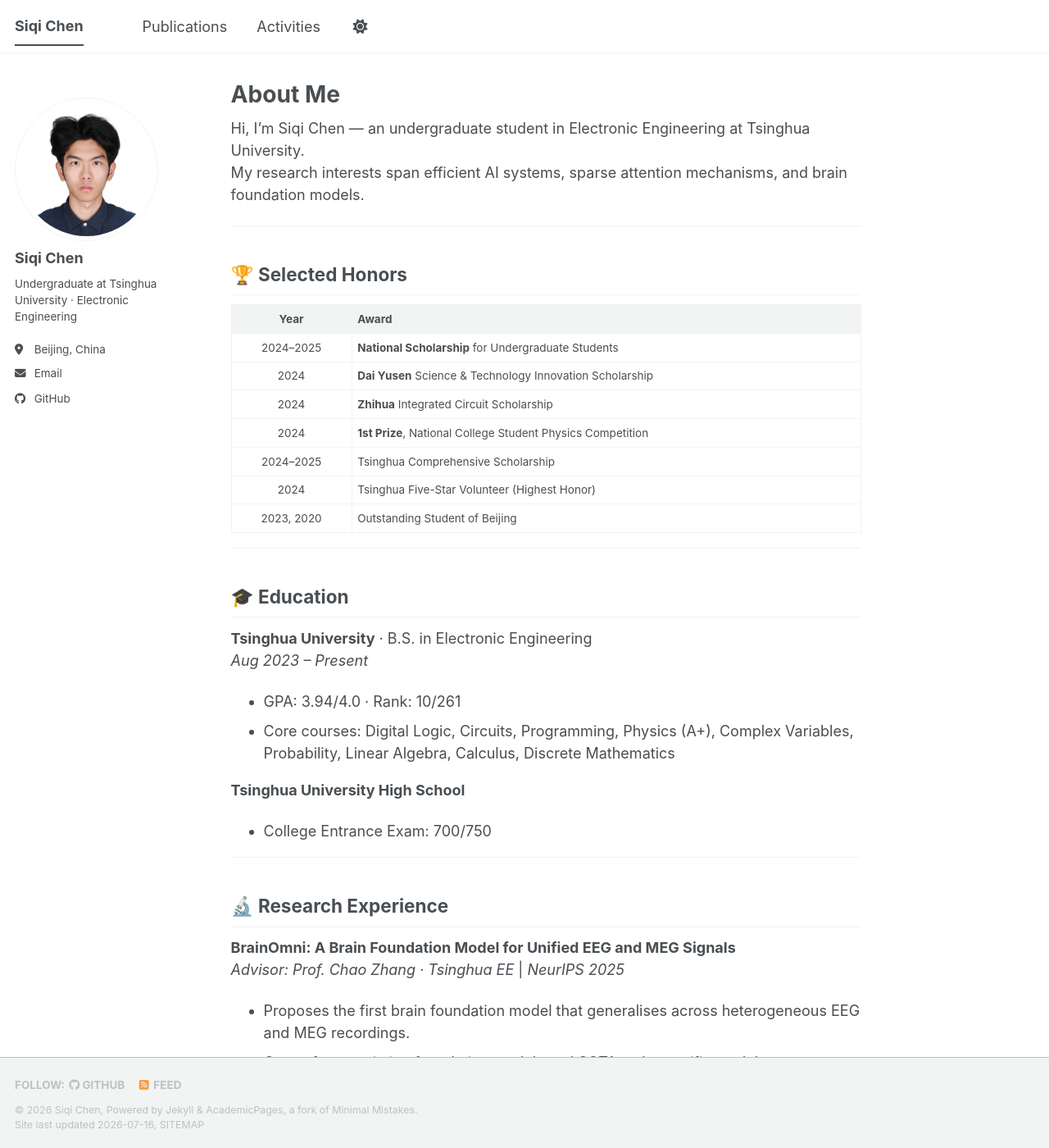
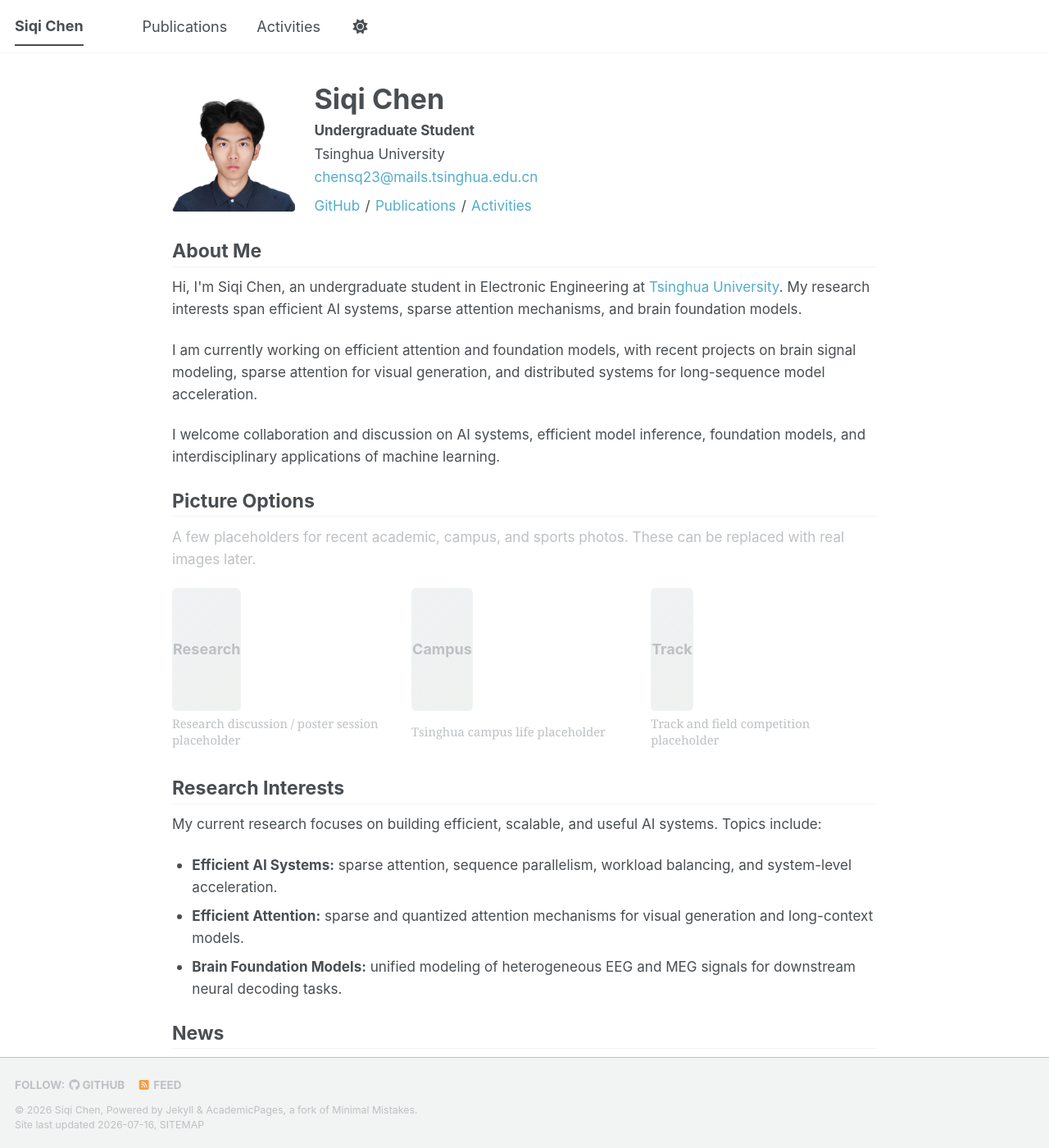
Before and after one commit to jamescsq47/jamescsq47.github.io, a Jekyll site: the page built from _pages/about.md, in a window 1280 px wide and 1400 px high. Shown: the whole window at 82% size. Built offline with Jekyll 4.4.1, drawn with Linux system fonts in a browser that asks for light colours; a script bundle is joined from its source files by our own code; library files that are not in the unit come from our copies; some of the changed text lies outside the part shown.

Commit message:
Revamp homepage layout

```diff
--- /dev/null
+++ b/_layouts/home.html
@@ -0,0 +1,15 @@
+---
+layout: default
+---
+
+{% include base_path %}
+
+<div id="main" class="home-main" role="main">
+  <article class="page home-page" itemscope itemtype="http://schema.org/CreativeWork">
+    <div class="page__inner-wrap">
+      <section class="page__content" itemprop="text">
+        {{ content }}
+      </section>
+    </div>
+  </article>
+</div>
--- a/_pages/about.md
+++ b/_pages/about.md
@@ -1,77 +1,187 @@
 ---
-layout: single
-title: "About Me"
+layout: home
 permalink: /
-author_profile: true
 redirect_from:
   - /about/
   - /about.html
 ---
 
-Hi, I'm Siqi Chen — an undergraduate student in Electronic Engineering at Tsinghua University.
-My research interests span efficient AI systems, sparse attention mechanisms, and brain foundation models.
+<div class="academic-home">
+  <section class="profile-hero">
+    <img class="profile-hero__avatar" src="/images/bio-photo.jpg" alt="Siqi Chen">
+    <div class="profile-hero__body">
+      <h1>Siqi Chen</h1>
+      <p class="profile-hero__subtitle">Undergraduate Student</p>
+      <p>Tsinghua University</p>
+      <p><a href="mailto:chensq23@mails.tsinghua.edu.cn">chensq23@mails.tsinghua.edu.cn</a></p>
+      <p class="profile-hero__links">
+        <a href="https://github.com/jamescsq47">GitHub</a>
+        <span>/</span>
+        <a href="/publications/">Publications</a>
+        <span>/</span>
+        <a href="/activities/">Activities</a>
+      </p>
+    </div>
+  </section>
 
----
+  <section>
+    <h2>About Me</h2>
+    <p>
+      Hi, I'm Siqi Chen, an undergraduate student in Electronic Engineering at
+      <a href="https://www.tsinghua.edu.cn/en/">Tsinghua University</a>.
+      My research interests span efficient AI systems, sparse attention mechanisms,
+      and brain foundation models.
+    </p>
+    <p>
+      I am currently working on efficient attention and foundation models, with recent
+      projects on brain signal modeling, sparse attention for visual generation, and
+      distributed systems for long-sequence model acceleration.
+    </p>
+    <p>
+      I welcome collaboration and discussion on AI systems, efficient model inference,
+      foundation models, and interdisciplinary applications of machine learning.
+    </p>
+  </section>
 
-## 🏆 Selected Honors
+  <section>
+    <h2>Picture Options</h2>
+    <p class="muted">A few placeholders for recent academic, campus, and sports photos. These can be replaced with real images later.</p>
+    <div class="photo-grid">
+      <figure>
+        <div class="photo-placeholder">Research</div>
+        <figcaption>Research discussion / poster session placeholder</figcaption>
+      </figure>
+      <figure>
+        <div class="photo-placeholder">Campus</div>
+        <figcaption>Tsinghua campus life placeholder</figcaption>
+      </figure>
+      <figure>
+        <div class="photo-placeholder">Track</div>
+        <figcaption>Track and field competition placeholder</figcaption>
+      </figure>
+    </div>
+  </section>
 
-| Year | Award |
-|:---:|---|
-| 2024–2025 | **National Scholarship** for Undergraduate Students |
-| 2024 | **Dai Yusen** Science & Technology Innovation Scholarship |
-| 2024 | **Zhihua** Integrated Circuit Scholarship |
-| 2024 | **1st Prize**, National College Student Physics Competition |
-| 2024–2025 | Tsinghua Comprehensive Scholarship |
-| 2024 | Tsinghua Five-Star Volunteer (Highest Honor) |
-| 2023, 2020 | Outstanding Student of Beijing |
+  <section>
+    <h2>Research Interests</h2>
+    <p>My current research focuses on building efficient, scalable, and useful AI systems. Topics include:</p>
+    <ul>
+      <li><strong>Efficient AI Systems:</strong> sparse attention, sequence parallelism, workload balancing, and system-level acceleration.</li>
+      <li><strong>Efficient Attention:</strong> sparse and quantized attention mechanisms for visual generation and long-context models.</li>
+      <li><strong>Brain Foundation Models:</strong> unified modeling of heterogeneous EEG and MEG signals for downstream neural decoding tasks.</li>
+    </ul>
+  </section>
 
----
+  <section>
+    <h2>News</h2>
+    <ul>
+      <li><strong>[2026]</strong> db-SP accepted to MLSys 2026.</li>
+      <li><strong>[2025]</strong> BrainOmni accepted to NeurIPS 2025.</li>
+      <li><strong>[2025]</strong> PAROAttention accepted to NeurIPS 2025.</li>
+      <li><strong>[2024-2025]</strong> Received National Scholarship for Undergraduate Students.</li>
+      <li><strong>[2024]</strong> Received Dai Yusen Science &amp; Technology Innovation Scholarship.</li>
+    </ul>
+  </section>
 
-## 🎓 Education
+  <section>
+    <h2>Education</h2>
+    <ul>
+      <li>
+        <strong>B.S. in Electronic Engineering, Tsinghua University</strong>, Aug. 2023 - Present.
+        GPA: 3.94/4.0, Rank: 10/261.
+        Selected courses: Digital Logic, Circuits, Programming, Physics, Complex Variables,
+        Probability, Linear Algebra, Calculus, and Discrete Mathematics.
+      </li>
+      <li>
+        <strong>Tsinghua University High School</strong>. College Entrance Exam: 700/750.
+      </li>
+    </ul>
+  </section>
 
-**Tsinghua University** · B.S. in Electronic Engineering
-*Aug 2023 – Present*
-- GPA: 3.94/4.0 · Rank: 10/261
-- Core courses: Digital Logic, Circuits, Programming, Physics (A+), Complex Variables, Probability, Linear Algebra, Calculus, Discrete Mathematics
+  <section>
+    <h2>Publications</h2>
+    <ol class="compact-publications">
+      {% assign pubs = site.publications | reverse %}
+      {% for pub in pubs %}
+        <li>
+          <p class="publication-title">
+            {% if pub.paperurl %}
+              <a href="{{ pub.paperurl }}">{{ pub.title }}</a>
+            {% else %}
+              <a href="{{ base_path }}{{ pub.url }}">{{ pub.title }}</a>
+            {% endif %}
+          </p>
+          <p class="publication-meta">{{ pub.citation }}</p>
+          <p class="publication-links">
+            <span>{{ pub.venue }}</span>
+            {% if pub.paperurl %}<a href="{{ pub.paperurl }}">Paper</a>{% endif %}
+            <a href="{{ base_path }}{{ pub.url }}">Page</a>
+          </p>
+        </li>
+      {% endfor %}
+    </ol>
+  </section>
 
-**Tsinghua University High School**
-- College Entrance Exam: 700/750
+  <section>
+    <h2>Selected Projects</h2>
+    <ol>
+      <li>
+        <strong>Intelligent Voice Assistant</strong> - Arduino + PCB + Python voice assistant
+        for email reminders, task scheduling, and study focus.
+        <em>Second Award, Hardware Design Competition.</em>
+      </li>
+      <li>
+        <strong>FREE BBS - Tsinghua EE Student Self-Learning Platform</strong> - RAG + AI
+        architecture using GLM models, vector databases, and hybrid retrieval for personalized learning.
+      </li>
+    </ol>
+  </section>
 
----
+  <section>
+    <h2>Experience</h2>
+    <h3>Research Experience</h3>
+    <ol>
+      <li>
+        <strong>BrainOmni</strong>, advised by Prof. Chao Zhang, Tsinghua EE.
+        Topics: brain foundation models, EEG/MEG signal modeling, and downstream neural tasks.
+      </li>
+      <li>
+        <strong>PAROAttention</strong>, advised by Prof. Yu Wang, Tsinghua EE.
+        Topics: efficient sparse and quantized attention for visual generation models.
+      </li>
+      <li>
+        <strong>db-SP</strong>, advised by Prof. Yu Wang, Tsinghua EE.
+        Topics: sparse attention acceleration, sequence parallelism, and workload balancing.
+      </li>
+    </ol>
+  </section>
 
-## 🔬 Research Experience
+  <section>
+    <h2>Honors &amp; Awards</h2>
+    <ul>
+      <li><strong>[2024-2025]</strong> National Scholarship for Undergraduate Students.</li>
+      <li><strong>[2024]</strong> Dai Yusen Science &amp; Technology Innovation Scholarship.</li>
+      <li><strong>[2024]</strong> Zhihua Integrated Circuit Scholarship.</li>
+      <li><strong>[2024]</strong> 1st Prize, National College Student Physics Competition.</li>
+      <li><strong>[2024-2025]</strong> Tsinghua Comprehensive Scholarship.</li>
+      <li><strong>[2024]</strong> Tsinghua Five-Star Volunteer, highest volunteer honor.</li>
+      <li><strong>[2023, 2020]</strong> Outstanding Student of Beijing.</li>
+    </ul>
+  </section>
 
-**BrainOmni: A Brain Foundation Model for Unified EEG and MEG Signals**
-*Advisor: Prof. Chao Zhang · Tsinghua EE*  |  *NeurIPS 2025*
-- Proposes the first brain foundation model that generalises across heterogeneous EEG and MEG recordings.
-- Outperforms existing foundation models and SOTA task-specific models on downstream tasks.
+  <section>
+    <h2>Language</h2>
+    <ul>
+      <li>TOEFL: 106/120 (Reading 30, Listening 29, Speaking 22, Writing 25).</li>
+    </ul>
+  </section>
 
-**PAROAttention: Pattern-Aware ReOrdering for Efficient Sparse and Quantized Attention**
-*Advisor: Prof. Yu Wang · Tsinghua EE*  |  *NeurIPS 2025*
-- Designs a novel pattern-aware token reordering technique that unifies diverse attention patterns into hardware-friendly block-wise patterns.
-- Achieves lossless video & image generation with nearly identical results to full-precision.
-
-**db-sp: Accelerating Sparse Attention with Dual-balanced Sequence Parallelism**
-*Advisor: Prof. Yu Wang · Tsinghua EE*  |  *MLSys 2026*
-- Identifies and solves dual-level (head and token) workload imbalance in block-wise sparse attention.
-- Introduces a sparsity-aware strategy selection mechanism for optimal parallel plans.
-
----
-
-## 🧩 Projects
-
-**Intelligent Voice Assistant** *(Jul 2024 – Sep 2024)*
-- Arduino + PCB + Python voice assistant for email reminders, task scheduling, and study focus.
-- *2nd Award, Hardware Design Competition*
-
-**FREE BBS – Tsinghua EE Student Self-Learning Platform** *(Dec 2025 – Present)*
-- RAG + AI architecture using GLM models, vector databases, and hybrid retrieval.
-- Integrates personalized learning footprints and PBL projects to help students learn effectively.
-
----
-
-## 🛠 Technologies
-
-**Languages:** C++, C, Python, CUDA, LaTeX
-**Tools:** MATLAB, Typst
-**TOEFL:** 106 (R30 L29 S22 W25)
+  <section>
+    <h2>Miscs</h2>
+    <ul>
+      <li>I enjoy sports and will keep track and field competition photos in the Activities page.</li>
+      <li>Programming languages: C++, C, Python, CUDA, and LaTeX.</li>
+      <li>Tools: MATLAB and Typst.</li>
+    </ul>
+  </section>
+</div>
--- a/_pages/activities.md
+++ b/_pages/activities.md
@@ -1,44 +1,72 @@
 ---
-layout: archive
+layout: home
 title: "Activities"
 permalink: /activities/
-author_profile: true
 ---
 
-{% include base_path %}
+<div class="academic-home activities-page">
+  <section>
+    <h1>Activities</h1>
+    <p>
+      This page collects non-research activities, campus life, sports, volunteering,
+      and selected project moments. Photos below are placeholders and can be replaced
+      with real images later.
+    </p>
+  </section>
 
-## 🧩 Projects
+  <section>
+    <h2>Track &amp; Field</h2>
+    <div class="photo-grid photo-grid--large">
+      <figure>
+        <div class="photo-placeholder">100m</div>
+        <figcaption>Track competition placeholder - sprint event</figcaption>
+      </figure>
+      <figure>
+        <div class="photo-placeholder">Relay</div>
+        <figcaption>Track competition placeholder - relay team</figcaption>
+      </figure>
+      <figure>
+        <div class="photo-placeholder">Training</div>
+        <figcaption>Daily training / warm-up placeholder</figcaption>
+      </figure>
+      <figure>
+        <div class="photo-placeholder">Medal</div>
+        <figcaption>Award ceremony or team photo placeholder</figcaption>
+      </figure>
+    </div>
+  </section>
 
-**Intelligent Voice Assistant** — Jul 2024 – Sep 2024
-{: .notice--info}
+  <section>
+    <h2>Projects</h2>
+    <ol>
+      <li>
+        <strong>Intelligent Voice Assistant</strong> - Arduino + PCB + Python voice assistant
+        for email reminders, task scheduling, and study focus.
+        <em>Second Award, Hardware Design Competition.</em>
+      </li>
+      <li>
+        <strong>FREE BBS - Tsinghua EE Student Self-Learning Platform</strong> - RAG + AI
+        architecture using GLM models, vector databases, and hybrid retrieval.
+      </li>
+    </ol>
+  </section>
 
-- Arduino + PCB + Python voice assistant for email reminders, task scheduling, and study focus
-- **Second Award of Hardware Design Competition**
+  <section>
+    <h2>Volunteering &amp; Leadership</h2>
+    <ul>
+      <li><strong>Tsinghua University Five-Star Volunteer</strong> (2024), highest volunteer honor at Tsinghua.</li>
+    </ul>
+  </section>
 
----
-
-**FREE BBS – Tsinghua EE Student Self-Learning Platform** — Dec 2025 – Present
-{: .notice--info}
-
-- RAG + AI architecture using GLM models, vector databases, and hybrid retrieval
-- Integrates personalized learning footprints and PBL projects to help students learn effectively
-
----
-
-## 🏆 Honors & Awards
-
-| Year | Award |
-|:---:|---|
-| 2024–2025 | **National Scholarship** for Undergraduate Students |
-| 2024 | **Dai Yusen** Science & Technology Innovation Scholarship |
-| 2024 | **Zhihua** Integrated Circuit Scholarship |
-| 2024 | **1st Prize**, National College Student Physics Competition |
-| 2024–2025 | Tsinghua Comprehensive Scholarship |
-| 2024 | Tsinghua Five-Star Volunteer (Highest Honor) |
-| 2023, 2020 | Outstanding Student of Beijing |
-
----
-
-## 🌱 Volunteering & Leadership
-
-- **Tsinghua University Five-Star Volunteer** (2024) — Highest volunteer honor at Tsinghua
+  <section>
+    <h2>Honors &amp; Awards</h2>
+    <ul>
+      <li><strong>[2024-2025]</strong> National Scholarship for Undergraduate Students.</li>
+      <li><strong>[2024]</strong> Dai Yusen Science &amp; Technology Innovation Scholarship.</li>
+      <li><strong>[2024]</strong> Zhihua Integrated Circuit Scholarship.</li>
+      <li><strong>[2024]</strong> 1st Prize, National College Student Physics Competition.</li>
+      <li><strong>[2024-2025]</strong> Tsinghua Comprehensive Scholarship.</li>
+      <li><strong>[2023, 2020]</strong> Outstanding Student of Beijing.</li>
+    </ul>
+  </section>
+</div>
--- /dev/null
+++ b/_sass/layout/_homepage.scss
@@ -0,0 +1,185 @@
+/* ==========================================================================
+   Compact academic homepage
+   ========================================================================== */
+
+.home-main {
+  max-width: 980px;
+}
+
+.home-page {
+  float: none;
+  width: 100%;
+  padding-left: 0;
+  padding-right: 0;
+}
+
+.academic-home {
+  max-width: 860px;
+  margin: 0 auto;
+  color: var(--global-text-color);
+}
+
+.academic-home section {
+  margin-bottom: 1.55rem;
+}
+
+.academic-home h1,
+.academic-home h2,
+.academic-home h3 {
+  letter-spacing: 0;
+}
+
+.academic-home h1 {
+  margin: 0 0 0.25rem;
+  font-size: 1.9rem;
+  line-height: 1.15;
+}
+
+.academic-home h2 {
+  margin: 1.45rem 0 0.6rem;
+  padding-bottom: 0.2rem;
+  border-bottom: 1px solid var(--global-border-color);
+  font-size: 1.28rem;
+}
+
+.academic-home h3 {
+  margin: 0.8rem 0 0.35rem;
+  font-size: 1.02rem;
+}
+
+.academic-home p,
+.academic-home li {
+  font-size: 0.95rem;
+  line-height: 1.58;
+}
+
+.academic-home ul,
+.academic-home ol {
+  margin-top: 0.35rem;
+  padding-left: 1.35rem;
+}
+
+.academic-home li {
+  margin-bottom: 0.45rem;
+}
+
+.academic-home a {
+  text-decoration: none;
+}
+
+.academic-home a:hover {
+  text-decoration: underline;
+}
+
+.profile-hero {
+  display: grid;
+  grid-template-columns: 150px minmax(0, 1fr);
+  gap: 1.3rem;
+  align-items: center;
+  margin-bottom: 1.8rem;
+}
+
+.profile-hero__avatar {
+  width: 150px;
+  height: 150px;
+  object-fit: cover;
+  border-radius: 4px;
+}
+
+.profile-hero__body p {
+  margin: 0.1rem 0;
+}
+
+.profile-hero__subtitle {
+  font-weight: 700;
+}
+
+.profile-hero__links {
+  display: flex;
+  flex-wrap: wrap;
+  gap: 0.35rem;
+  margin-top: 0.4rem !important;
+}
+
+.muted {
+  color: var(--global-text-color-light);
+}
+
+.photo-grid {
+  display: grid;
+  grid-template-columns: repeat(3, minmax(0, 1fr));
+  gap: 0.9rem;
+  margin-top: 0.65rem;
+}
+
+.photo-grid--large {
+  grid-template-columns: repeat(2, minmax(0, 1fr));
+}
+
+.photo-grid figure {
+  margin: 0;
+}
+
+.photo-placeholder {
+  display: grid;
+  min-height: 150px;
+  place-items: center;
+  border: 1px dashed var(--global-border-color);
+  border-radius: 6px;
+  background:
+    linear-gradient(135deg, rgba(60, 90, 120, 0.08), rgba(120, 150, 120, 0.12));
+  color: var(--global-text-color-light);
+  font-weight: 700;
+}
+
+.photo-grid figcaption {
+  margin-top: 0.35rem;
+  font-size: 0.82rem;
+  line-height: 1.35;
+  color: var(--global-text-color-light);
+}
+
+.compact-publications {
+  padding-left: 1.25rem;
+}
+
+.compact-publications li {
+  margin-bottom: 1rem;
+}
+
+.publication-title,
+.publication-meta,
+.publication-links {
+  margin: 0.12rem 0;
+}
+
+.publication-title {
+  font-weight: 700;
+}
+
+.publication-meta {
+  color: var(--global-text-color);
+}
+
+.publication-links {
+  display: flex;
+  flex-wrap: wrap;
+  gap: 0.45rem;
+  color: var(--global-text-color-light);
+}
+
+@media (max-width: 640px) {
+  .profile-hero {
+    grid-template-columns: 1fr;
+  }
+
+  .profile-hero__avatar {
+    width: 132px;
+    height: 132px;
+  }
+
+  .photo-grid,
+  .photo-grid--large {
+    grid-template-columns: 1fr;
+  }
+}
--- a/assets/css/main.scss
+++ b/assets/css/main.scss
@@ -36,6 +36,7 @@
     "layout/archive",
     "layout/sidebar",
     "layout/json_cv",
+    "layout/homepage",
 
     "vendor/font-awesome/fontawesome",
     "vendor/font-awesome/solid",
```
